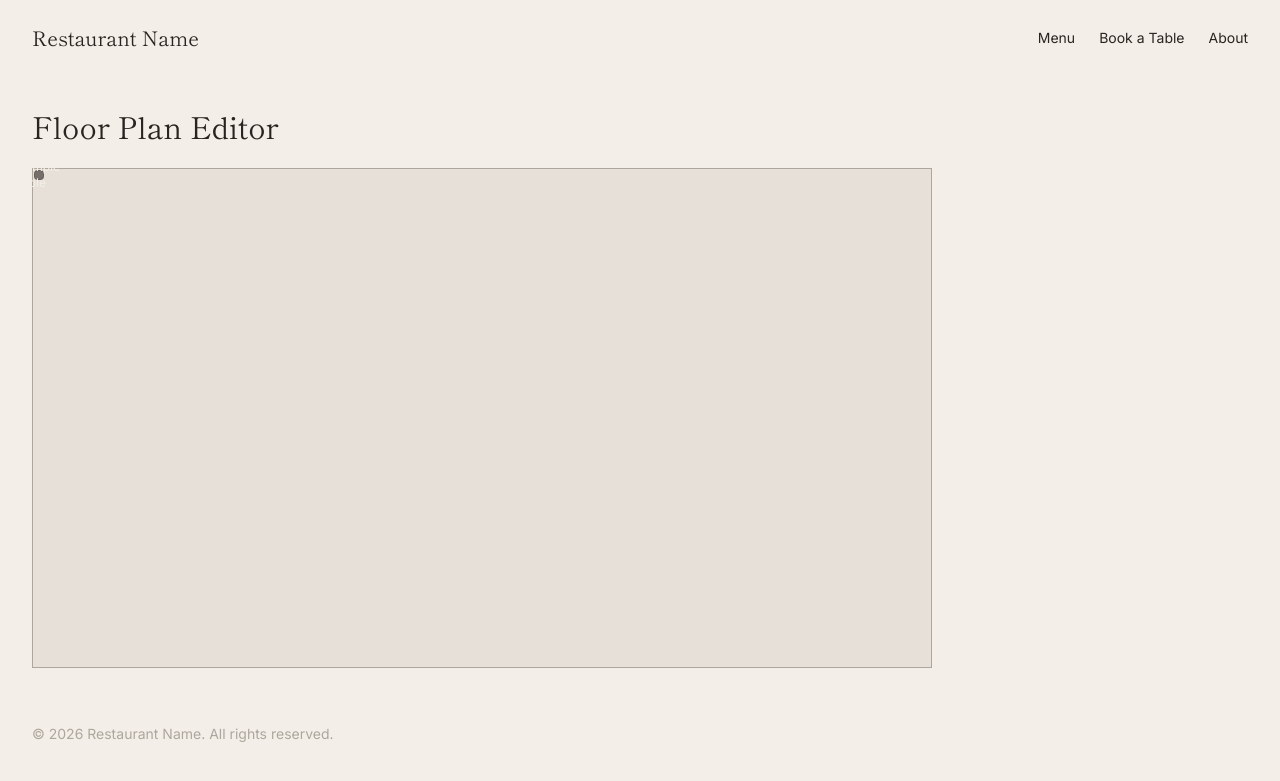
After one commit to Willr-hawkins/restaurant-booking-project, a Django app: page /tables/floor-plan/ in a window 1280 px wide. The commit adds this page. Shown: the top 781 px of the page. Run offline with Django 5.2, Linux system fonts and the light colour scheme; tables that the repository leaves empty hold one stand-in row (values such as "Sample post").

Commit message:
Add drag-and-drop floor plan editor with grid snap, overlap prevention, fixed-table support, and capacity-based sizing

```diff
--- a/static/css/output.css
+++ b/static/css/output.css
@@ -10,18 +10,23 @@
       "Courier New", monospace;
     --spacing: 0.25rem;
     --container-sm: 24rem;
+    --text-xs: 0.75rem;
+    --text-xs--line-height: calc(1 / 0.75);
     --text-sm: 0.875rem;
     --text-sm--line-height: calc(1.25 / 0.875);
     --text-xl: 1.25rem;
     --text-xl--line-height: calc(1.75 / 1.25);
     --text-2xl: 1.5rem;
     --text-2xl--line-height: calc(2 / 1.5);
+    --text-3xl: 1.875rem;
+    --text-3xl--line-height: calc(2.25 / 1.875);
     --text-4xl: 2.25rem;
     --text-4xl--line-height: calc(2.5 / 2.25);
     --default-font-family: var(--font-sans);
     --default-mono-font-family: var(--font-mono);
     --color-paper: #F3EFE8;
     --color-concrete: #ADA69C;
+    --color-maple: #C89A6A;
     --color-ink: #292420;
     --color-vermillion: #C1462E;
     --font-display: "Shippori Mincho", serif;
@@ -177,6 +182,12 @@
   }
 }
 @layer utilities {
+  .absolute {
+    position: absolute;
+  }
+  .relative {
+    position: relative;
+  }
   .static {
     position: static;
   }
@@ -191,6 +202,9 @@
   }
   .mb-4 {
     margin-bottom: calc(var(--spacing) * 4);
+  }
+  .mb-6 {
+    margin-bottom: calc(var(--spacing) * 6);
   }
   .block {
     display: block;
@@ -210,11 +224,20 @@
   .max-w-sm {
     max-width: var(--container-sm);
   }
+  .cursor-move {
+    cursor: move;
+  }
+  .cursor-not-allowed {
+    cursor: not-allowed;
+  }
   .items-center {
     align-items: center;
   }
   .justify-between {
     justify-content: space-between;
+  }
+  .justify-center {
+    justify-content: center;
   }
   .gap-6 {
     gap: calc(var(--spacing) * 6);
@@ -226,8 +249,32 @@
     border-style: var(--tw-border-style);
     border-width: 1px;
   }
+  .border-concrete {
+    border-color: var(--color-concrete);
+  }
+  .border-ink\/20 {
+    border-color: color-mix(in srgb, #292420 20%, transparent);
+    @supports (color: color-mix(in lab, red, red)) {
+      border-color: color-mix(in oklab, var(--color-ink) 20%, transparent);
+    }
+  }
+  .bg-concrete\/20 {
+    background-color: color-mix(in srgb, #ADA69C 20%, transparent);
+    @supports (color: color-mix(in lab, red, red)) {
+      background-color: color-mix(in oklab, var(--color-concrete) 20%, transparent);
+    }
+  }
   .bg-ink {
     background-color: var(--color-ink);
+  }
+  .bg-ink\/60 {
+    background-color: color-mix(in srgb, #292420 60%, transparent);
+    @supports (color: color-mix(in lab, red, red)) {
+      background-color: color-mix(in oklab, var(--color-ink) 60%, transparent);
+    }
+  }
+  .bg-maple {
+    background-color: var(--color-maple);
   }
   .bg-paper {
     background-color: var(--color-paper);
@@ -263,6 +310,10 @@
     font-size: var(--text-2xl);
     line-height: var(--tw-leading, var(--text-2xl--line-height));
   }
+  .text-3xl {
+    font-size: var(--text-3xl);
+    line-height: var(--tw-leading, var(--text-3xl--line-height));
+  }
   .text-4xl {
     font-size: var(--text-4xl);
     line-height: var(--tw-leading, var(--text-4xl--line-height));
@@ -274,6 +325,10 @@
   .text-xl {
     font-size: var(--text-xl);
     line-height: var(--tw-leading, var(--text-xl--line-height));
+  }
+  .text-xs {
+    font-size: var(--text-xs);
+    line-height: var(--tw-leading, var(--text-xs--line-height));
   }
   .text-concrete {
     color: var(--color-concrete);
--- /dev/null
+++ b/static/js/floor-plan-editor.js
@@ -0,0 +1,106 @@
+document.addEventListener('DOMContentLoaded', () => {
+    const canvas = document.getElementById('floor-canvas');
+    let activeTable = null;
+    let offsetX = 0;
+    let offsetY = 0;
+
+    fetch('/tables/floor-plan-data/')
+        .then(res => res.json())
+        .then(tables => tables.forEach(renderTable));
+
+    function renderTable(table) {
+        const el = document.createElement('div');
+        el.className = table.is_fixed
+            ? 'absolute flex items-center justify-center text-xs font-body bg-ink/60 text-paper border border-ink/20 rounded cursor-not-allowed'
+            : 'absolute flex items-center justify-center text-xs font-body cursor-move bg-maple text-ink border border-ink/20 rounded';
+        el.style.left = `${table.position_x}px`;
+        el.style.top = `${table.position_y}px`;
+        el.style.width = `${table.width}px`;
+        el.style.height = `${table.height}px`;
+        el.dataset.id = table.id;
+        el.dataset.lastX = table.position_x;
+        el.dataset.lastY = table.position_y;
+        el.textContent = table.name;
+
+        if (!table.is_fixed) {
+            el.addEventListener('mousedown', (e) => {
+                activeTable = el;
+                offsetX = e.clientX - el.offsetLeft;
+                offsetY = e.clientY - el.offsetTop;
+            });
+        }
+
+        canvas.appendChild(el);
+    }
+
+    document.addEventListener('mousemove', (e) => {
+        if (!activeTable) return;
+        const canvasRect = canvas.getBoundingClientRect();
+        let newX = e.clientX - offsetX;
+        let newY = e.clientY - offsetY;
+
+        newX = Math.max(0, Math.min(newX, canvasRect.width - activeTable.offsetWidth));
+        newY = Math.max(0, Math.min(newY, canvasRect.height - activeTable.offsetHeight));
+
+        activeTable.style.left = `${newX}px`;
+        activeTable.style.top = `${newY}px`;
+    });
+
+    document.addEventListener('mouseup', () => {
+        if (!activeTable) return;
+
+        const snappedX = snapToGrid(parseFloat(activeTable.style.left));
+        const snappedY = snapToGrid(parseFloat(activeTable.style.top));
+        const allTables = Array.from(canvas.children);
+
+        if (checkOverlap(activeTable, snappedX, snappedY, allTables)) {
+            activeTable.style.left = `${activeTable.dataset.lastX}px`;
+            activeTable.style.top = `${activeTable.dataset.lastY}px`;
+        } else {
+            activeTable.style.left = `${snappedX}px`;
+            activeTable.style.top = `${snappedY}px`;
+            activeTable.dataset.lastX = snappedX;
+            activeTable.dataset.lastY = snappedY;
+            savePosition(activeTable);
+        }
+
+        activeTable = null;
+    });
+
+    function checkOverlap(el, newX, newY, allTables) {
+        const w = el.offsetWidth;
+        const h = el.offsetHeight;
+        return allTables.some(other => {
+            if (other === el) return false;
+            const ox = parseFloat(other.style.left);
+            const oy = parseFloat(other.style.top);
+            const ow = other.offsetWidth;
+            const oh = other.offsetHeight;
+            return newX < ox + ow && newX + w > ox && newY < oy + oh && newY + h > oy;
+        });
+    }
+
+    function snapToGrid(value, gridSize = 10) {
+        return Math.round(value / gridSize) * gridSize;
+    }
+
+    function savePosition(el) {
+        fetch(`/tables/${el.dataset.id}/update-position/`, {
+            method: 'POST',
+            headers: {
+                'Content-Type': 'application/json',
+                'X-CSRFToken': getCookie('csrftoken'),
+            },
+            body: JSON.stringify({
+                position_x: parseFloat(el.style.left),
+                position_y: parseFloat(el.style.top),
+            }),
+        });
+    }
+
+    function getCookie(name) {
+        const value = `; ${document.cookie}`;
+        const parts = value.split(`; ${name}=`);
+        if (parts.length === 2) return parts.pop().split(';').shift();
+    }
+});
--- /dev/null
+++ b/tables/templates/tables/floor_plan_editor.html
@@ -0,0 +1,13 @@
+{% extends "base.html" %}
+{% load static %}
+
+{% block content %}
+<div class="p-8">
+    <h1 class="font-display text-3xl mb-6">Floor Plan Editor</h1>
+    <div id="floor-canvas" class="relative bg-concrete/20 border border-concrete" style="width: 900px; height: 500px;">
+        <!-- Tables injected here by JS -->
+    </div>
+</div>
+
+<script src="{% static 'js/floor-plan-editor.js' %}"></script>
+{% endblock %}
--- a/tables/urls.py
+++ b/tables/urls.py
@@ -3,4 +3,6 @@ from . import views
 
 urlpatterns = [
     path('floor-plan-data/', views.floor_plan_data, name='floor_plan_data'),
+    path('floor-plan/', views.floor_plan_editor, name='floor_plan_editor'),
+    path('<int:table_id>/update-position/', views.update_table_position, name='update_table_position'),
 ]
--- a/tables/views.py
+++ b/tables/views.py
@@ -1,9 +1,27 @@
+import json
+from django.shortcuts import render
 from django.http import JsonResponse
+from django.views.decorators.csrf import csrf_protect
+from django.views.decorators.http import require_POST
+
 from .models import Table
 
 def floor_plan_data(request):
     tables = Table.objects.filter(is_active=True).values(
         'id', 'name', 'min_covers', 'max_covers', 'section',
-        'position_x', 'position_y', 'width', 'height',
+        'position_x', 'position_y', 'width', 'height', 'is_fixed'
     )
     return JsonResponse(list(tables), safe=False)
+
+def floor_plan_editor(request):
+    return render(request, 'tables/floor_plan_editor.html')
+
+@require_POST
+@csrf_protect
+def update_table_position(request, table_id):
+    data = json.loads(request.body)
+    table = Table.objects.get(id=table_id, is_active=True)
+    table.position_x = data['position_x']
+    table.position_y = data['position_y']
+    table.save(update_fields=['position_x', 'position_y'])
+    return JsonResponse({'status': 'ok'})
```
Also changed, not shown: tables/models.py (+12 -0 lines), tables/migrations/0003_table_is_fixed.py (added).
